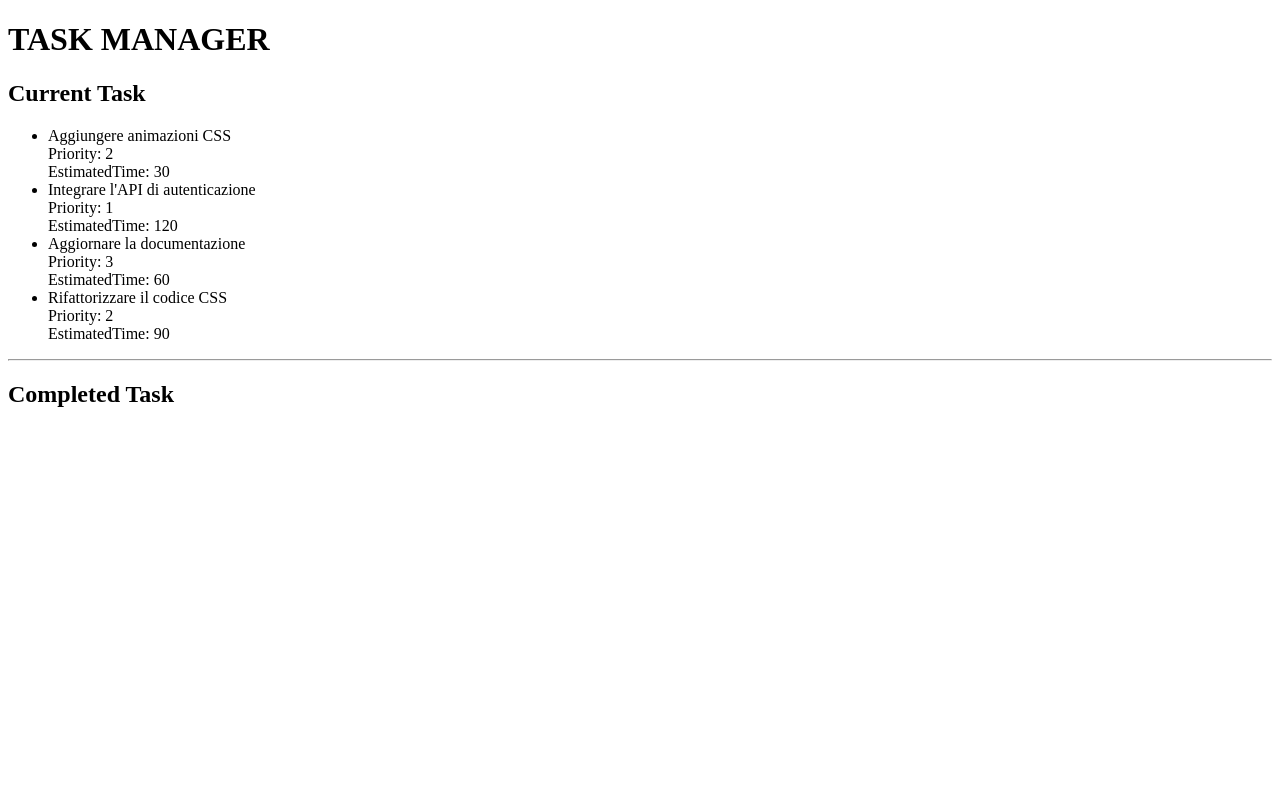
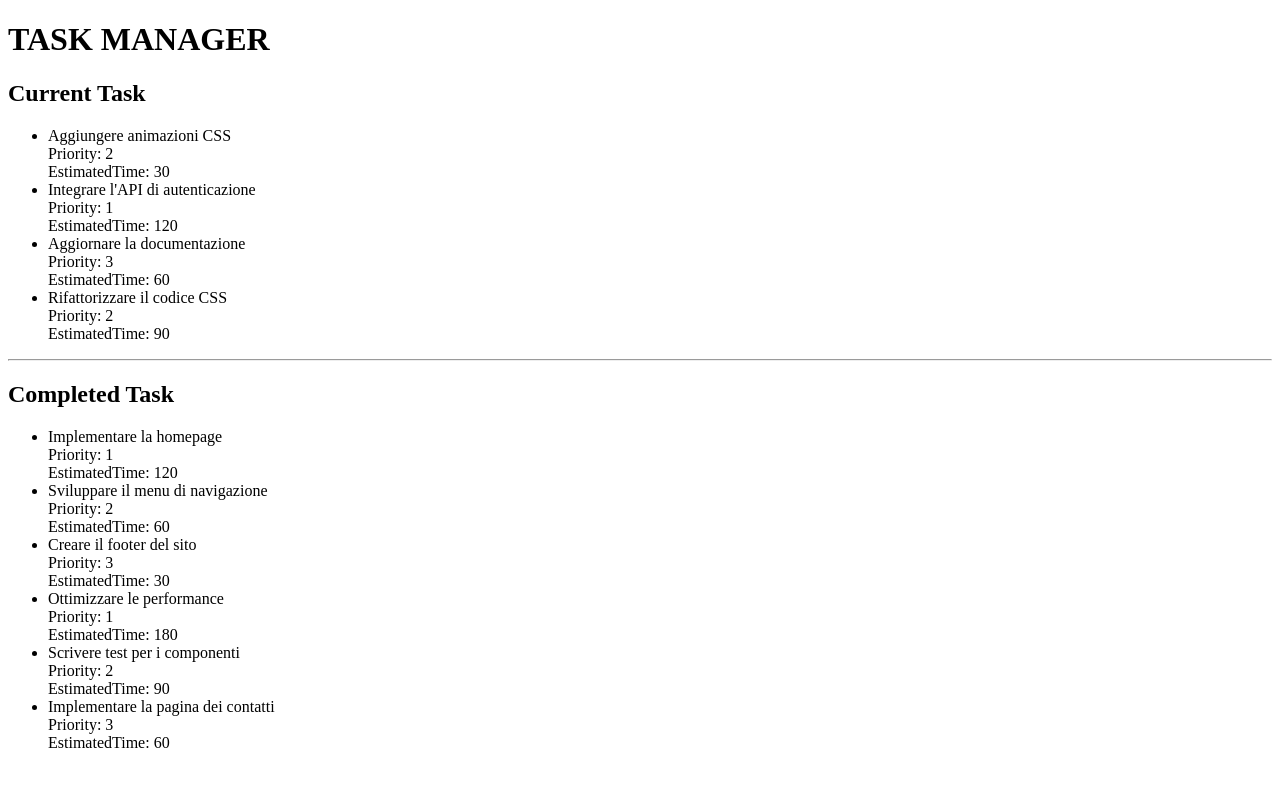
Before and after one commit to GiorgiaSecchi/react-task-list, a React (Vite) app: page / in a window 1280 px wide. Shown: the top 786 px of the page. Built offline with nearby package versions, Linux system fonts and the light colour scheme.

Commit message:
map - list 2

```diff
--- a/src/App.jsx
+++ b/src/App.jsx
@@ -114,6 +114,15 @@ function App() {
 
       <div>
         <h2>Completed Task</h2>
+        <ul>
+          {CompletedTaskList.map((task) => (
+            <li key={task.id}>
+              {task.title} <br />
+              Priority: {task.priority} <br />
+              EstimatedTime: {task.estimatedTime}
+            </li>
+          ))}
+        </ul>
       </div>
     </>
   );
```
